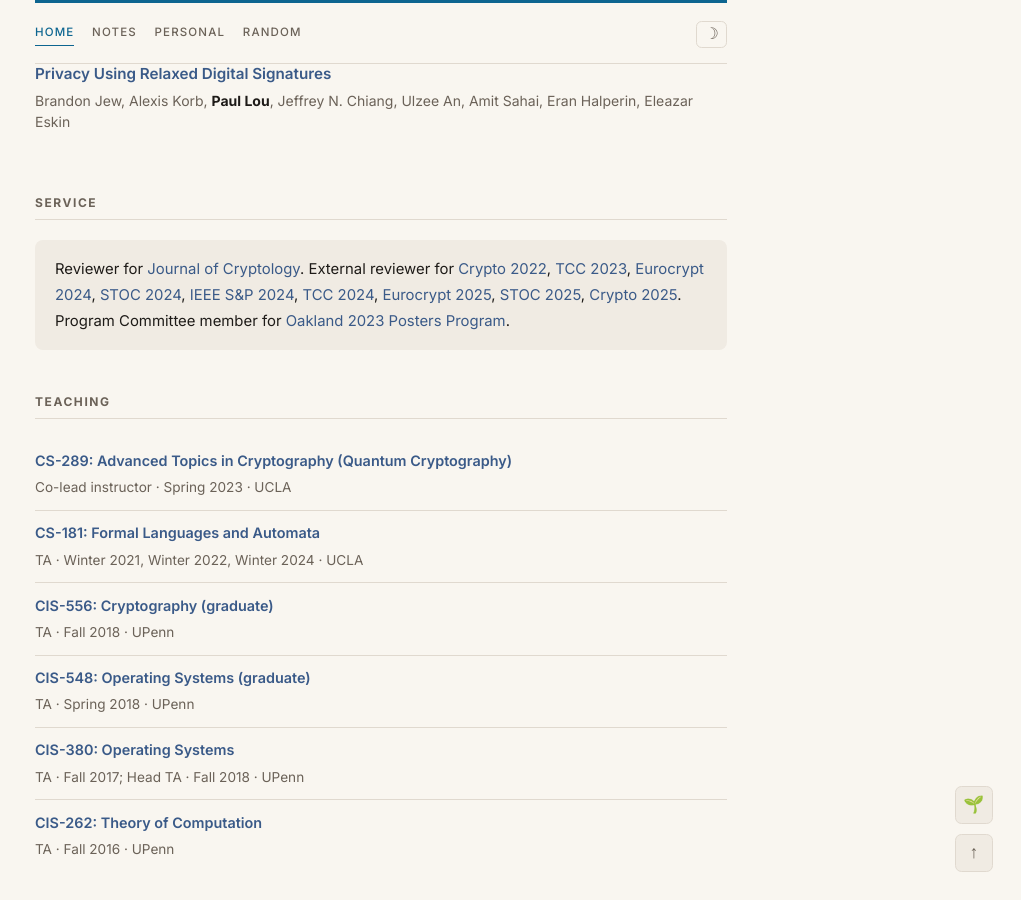
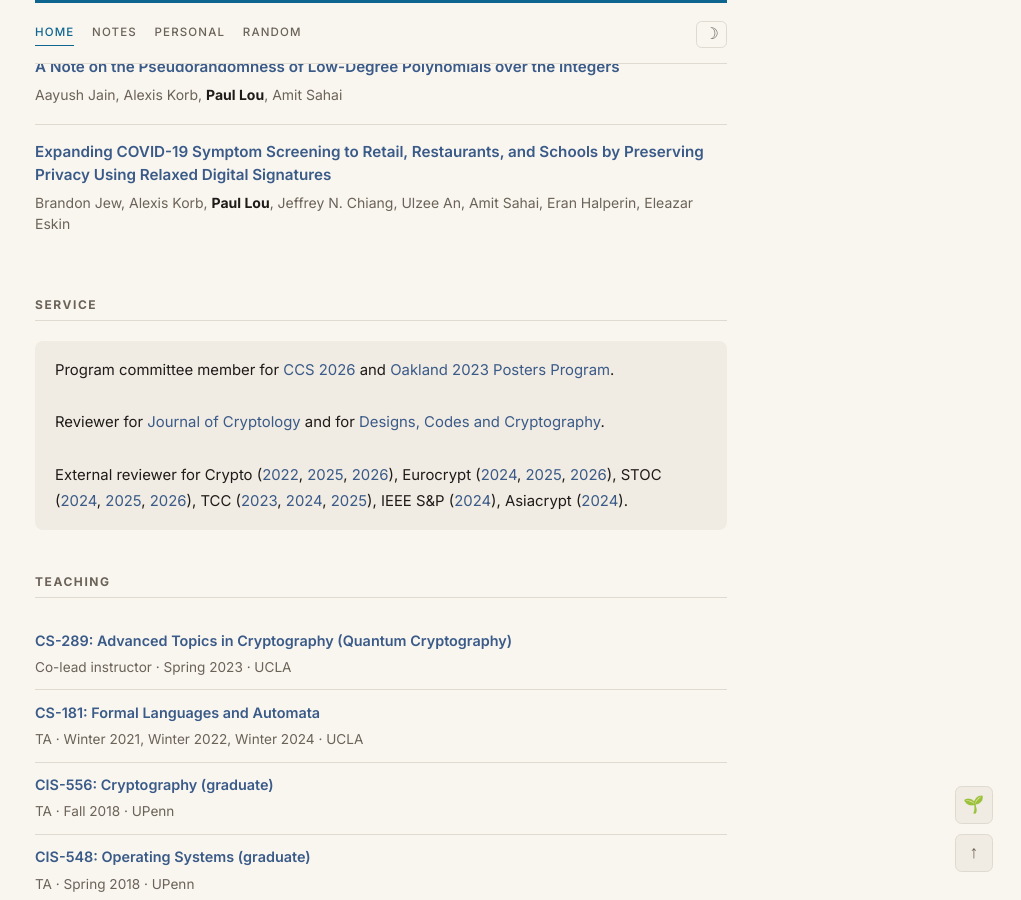
Before and after one commit to pslou/pslou.github.io, a Jekyll site: the page built from index.html, in a window 1280 px wide and 900 px high, scrolled down 2412 px. Shown: the whole window, without its empty margins (259-1280 px from the left). Built offline with Jekyll 4.4.1, drawn with Linux system fonts in a browser that asks for light colours; some of the changed text lies outside the part shown.

Commit message:
squashed

```diff
--- a/index.html
+++ b/index.html
@@ -57,6 +57,9 @@ description: Paul S. Lou — postdoctoral researcher in cryptography at Bocconi
       mathematics, and statistics at the University of Pennsylvania where I was fortunate
       to work with <a href="https://cseweb.ucsd.edu/~nadiah/">Nadia Heninger</a>.
     </p>
+    <p>
+          Here's a <a href="https://escholarship.org/content/qt16x3m37r/qt16x3m37r.pdf">link to my Ph.D. dissertation</a> (with <a href="/assets/slides/PhD_Thesis_Slides_FINAL.pdf">slides</a>).
+    </p>
   </div>
 </section>
 
@@ -78,6 +81,9 @@ description: Paul S. Lou — postdoctoral researcher in cryptography at Bocconi
       <a class="pub-title" href="https://arxiv.org/abs/2509.07276">Quantum Advantage via Solving Multivariate Polynomials</a>
       <p class="pub-authors">Pierre Briaud, Itai Dinur, Riddhi Ghosal, Aayush Jain, <strong class="pub-self">Paul Lou</strong>, Amit Sahai</p>
       <p class="pub-venue">SODA 2026</p>
+      <div class="pub-links">
+        <a class="pub-link" href="/assets/slides/UTAustin_QuantumAdvMQ.pdf">Slides (UT Austin, Dec. 2025)</a>
+      </div>
     </li>
 
     <li class="pub-item">
@@ -93,6 +99,9 @@ description: Paul S. Lou — postdoctoral researcher in cryptography at Bocconi
       <a class="pub-title" href="https://eprint.iacr.org/2025/844">Post-Quantum PKE from Unstructured Noisy Linear Algebraic Assumptions: Beyond LWE and Alekhnovich's LPN</a>
       <p class="pub-authors">Riddhi Ghosal, Aayush Jain, <strong class="pub-self">Paul Lou</strong>, Amit Sahai, Neekon Vafa</p>
       <p class="pub-venue">Eurocrypt 2025</p>
+      <div class="pub-links">
+        <a class="pub-link" href="/assets/slides/PhD_Thesis_Slides_FINAL.pdf">Part of Ph.D. Defense Slides (UCLA, May 2025)</a>
+      </div>
     </li>
 
     <li class="pub-item">
@@ -191,18 +200,29 @@ description: Paul S. Lou — postdoctoral researcher in cryptography at Bocconi
   <h2>Service</h2>
   <div class="section-card">
     <p>
-      Reviewer for <a href="https://www.iacr.org/jofc/">Journal of Cryptology</a>.
+      Program committee member for <a href="https://www.sigsac.org/ccs/CCS2026/">CCS 2026</a> and <a href="https://sp2023.ieee-security.org/cfposters.html">Oakland 2023 Posters Program</a>.
+      <br/><br/>
+      Reviewer for <a href="https://www.iacr.org/jofc/">Journal of Cryptology</a> and for <a href="https://link.springer.com/journal/10623">Designs, Codes and Cryptography</a>.
+      <br/><br/>
       External reviewer for
-      <a href="https://crypto.iacr.org/2022/">Crypto 2022</a>,
-      <a href="https://tcc.iacr.org/2023/">TCC 2023</a>,
-      <a href="https://eurocrypt.iacr.org/2024/">Eurocrypt 2024</a>,
-      <a href="http://acm-stoc.org/stoc2024/">STOC 2024</a>,
-      <a href="https://sp2024.ieee-security.org/">IEEE S&amp;P 2024</a>,
-      <a href="https://tcc.iacr.org/2024/">TCC 2024</a>,
-      <a href="https://eurocrypt.iacr.org/2025/">Eurocrypt 2025</a>,
-      <a href="https://acm-stoc.org/stoc2025/">STOC 2025</a>,
-      <a href="https://crypto.iacr.org/2025/">Crypto 2025</a>.
-      Program Committee member for <a href="https://sp2023.ieee-security.org/cfposters.html">Oakland 2023 Posters Program</a>.
+      Crypto
+      (<a href="https://crypto.iacr.org/2022/">2022</a>,
+      <a href="https://crypto.iacr.org/2025/">2025</a>,
+      <a href="https://crypto.iacr.org/2026/">2026</a>),
+      Eurocrypt (<a href="https://eurocrypt.iacr.org/2024/">2024</a>,
+      <a href="https://eurocrypt.iacr.org/2025/">2025</a>,
+      <a href="https://eurocrypt.iacr.org/2026/">2026</a>),
+      STOC
+      (<a href="http://acm-stoc.org/stoc2024/">2024</a>,
+      <a href="http://acm-stoc.org/stoc2025/">2025</a>,
+      <a href="http://acm-stoc.org/stoc2025/">2026</a>),
+      TCC
+      (<a href="https://tcc.iacr.org/2023/">2023</a>,
+      <a href="https://tcc.iacr.org/2024/">2024</a>,
+      <a href="https://tcc.iacr.org/2025/">2025</a>),
+      IEEE S&amp;P (<a href="https://sp2024.ieee-security.org/">2024</a>),
+      Asiacrypt
+      (<a href="https://asiacrypt.iacr.org/2024/">2024</a>).
     </p>
   </div>
 </section>
```
Also changed, not shown: 2 other files.
